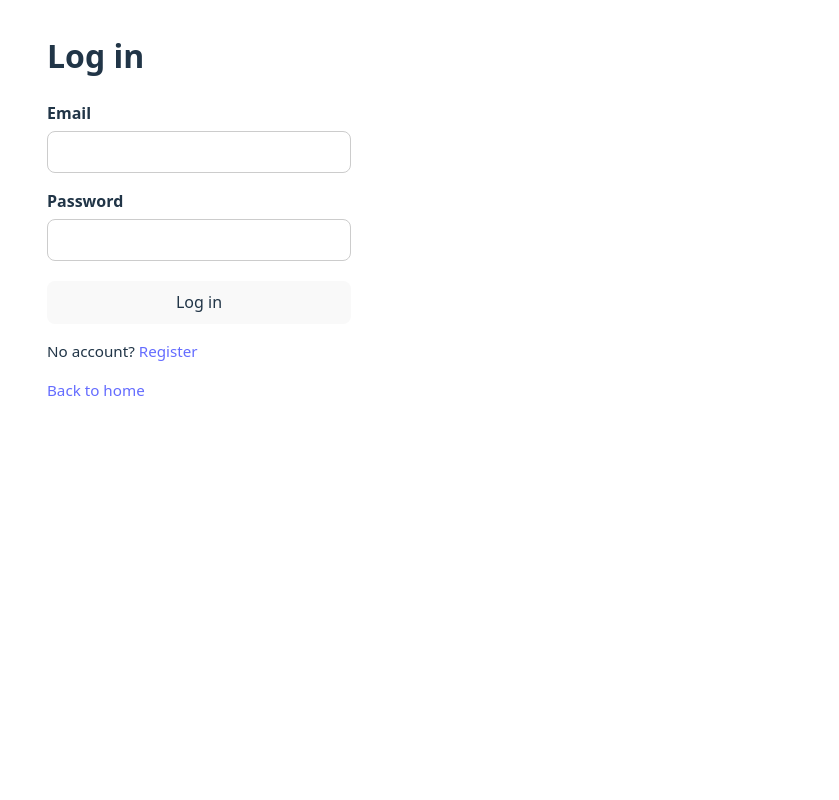
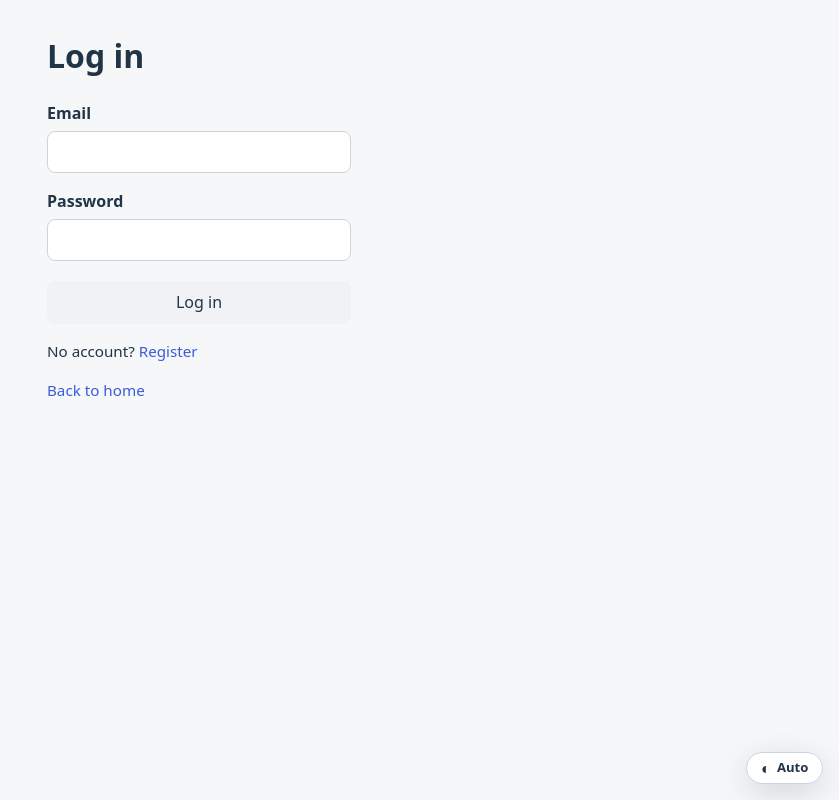
Before and after one commit to vansama78-svg/COMP6080_prestro, a React (Vite) app in the folder frontend/: page /login in a window 1280 px wide. Shown: the whole page, without its empty margins (441-1280 px from the left). Built offline with nearby package versions, Linux system fonts and the light colour scheme.

Commit message:
Add dark mode adaption

```diff
--- a/frontend/src/App.css
+++ b/frontend/src/App.css
@@ -55,17 +55,21 @@
 }
 
 .form__field input {
+  background-color: var(--color-input-bg);
   border-radius: 8px;
-  border: 1px solid #ccc;
+  border: 1px solid var(--color-input-border);
   box-sizing: border-box;
+  color: var(--color-text);
   font: inherit;
   padding: 0.5rem 0.65rem;
 }
 
 .form__field textarea {
+  background-color: var(--color-input-bg);
   border-radius: 8px;
-  border: 1px solid #ccc;
+  border: 1px solid var(--color-input-border);
   box-sizing: border-box;
+  color: var(--color-text);
   font: inherit;
   min-height: 6rem;
   padding: 0.5rem 0.65rem;
@@ -89,7 +93,8 @@
 
 .dashboard__bar {
   align-items: center;
-  border-bottom: 1px solid #ccc;
+  background-color: var(--color-surface);
+  border-bottom: 1px solid var(--color-border);
   box-sizing: border-box;
   display: flex;
   gap: 1rem;
@@ -115,7 +120,8 @@
 
 .presentation-card {
   align-items: stretch;
-  border: 1px solid #ccc;
+  background-color: var(--color-surface);
+  border: 1px solid var(--color-border);
   border-radius: 10px;
   display: grid;
   gap: 0.6rem;
@@ -126,14 +132,14 @@
 
 .presentation-card__thumb {
   aspect-ratio: 2 / 1;
-  background: #f5f5f5;
+  background: var(--color-card-thumb);
   border-radius: 6px;
   object-fit: cover;
   width: 100%;
 }
 
 .presentation-card__thumb--empty {
-  border: 1px dashed #bbb;
+  border: 1px dashed var(--color-card-thumb-dash);
 }
 
 .presentation-card__meta {
@@ -209,8 +215,8 @@
 
 .slide-deck__canvas {
   aspect-ratio: 16 / 9;
-  background: #fff;
-  border: 1px solid #ccc;
+  background: var(--color-slide-canvas);
+  border: 1px solid var(--color-slide-chrome-border);
   border-radius: 8px;
   max-width: 960px;
   overflow: hidden;
@@ -219,7 +225,7 @@
 }
 
 .slide-text {
-  border: 1px solid #b8b8b8;
+  border: 1px solid var(--color-slide-element-border);
   box-sizing: border-box;
   left: 0;
   overflow: auto;
@@ -233,7 +239,7 @@
 .slide-image,
 .slide-video,
 .slide-code {
-  border: 1px solid #b8b8b8;
+  border: 1px solid var(--color-slide-element-border);
   box-sizing: border-box;
   left: 0;
   overflow: hidden;
@@ -263,7 +269,7 @@
 
 .modal-backdrop {
   align-items: center;
-  background: rgba(0, 0, 0, 0.45);
+  background: var(--backdrop-scrim);
   display: flex;
   inset: 0;
   justify-content: center;
@@ -273,9 +279,10 @@
 }
 
 .modal {
-  background: var(--surface, #fff);
+  background: var(--color-surface);
   border-radius: 10px;
-  box-shadow: 0 8px 32px rgba(0, 0, 0, 0.2);
+  box-shadow: var(--shadow-modal);
+  color: var(--color-text);
   max-width: 32rem;
   padding: 1rem 1.25rem;
   width: 100%;
@@ -294,7 +301,7 @@
 
 .error-dialog-backdrop {
   align-items: center;
-  background: rgba(0, 0, 0, 0.45);
+  background: var(--backdrop-scrim);
   box-sizing: border-box;
   display: flex;
   inset: 0;
@@ -305,9 +312,10 @@
 }
 
 .error-dialog {
-  background: var(--surface, #fff);
+  background: var(--color-surface);
   border-radius: 10px;
-  box-shadow: 0 8px 32px rgba(0, 0, 0, 0.2);
+  box-shadow: var(--shadow-modal);
+  color: var(--color-text);
   max-width: 28rem;
   padding: 1rem 1.25rem;
   width: 100%;
@@ -328,6 +336,7 @@
 .error-dialog__close {
   background: transparent;
   border: none;
+  color: var(--color-text);
   cursor: pointer;
   font-size: 1.5rem;
   line-height: 1;
@@ -361,7 +370,7 @@
 }
 
 .theme-fieldset {
-  border: 1px solid #ccc;
+  border: 1px solid var(--color-border);
   border-radius: 8px;
   margin: 0 0 1rem;
   padding: 0.75rem 1rem;
@@ -393,8 +402,9 @@
 }
 
 .slide-panel-item {
+  background-color: var(--color-surface-muted);
   border-radius: 8px;
-  border: 1px solid #ccc;
+  border: 1px solid var(--color-border);
   cursor: pointer;
   font: inherit;
   padding: 0.65rem 0.85rem;
@@ -403,12 +413,12 @@
 }
 
 .slide-panel-item:hover {
-  border-color: #888;
+  border-color: var(--color-border-strong);
 }
 
 .slide-panel-item--active {
-  border-color: #246bfd;
-  box-shadow: 0 0 0 1px #246bfd;
+  border-color: var(--color-accent);
+  box-shadow: 0 0 0 1px var(--color-accent);
 }
 
 .preview-page {
@@ -521,55 +531,38 @@
   white-space: pre;
 }
 
-@media (prefers-color-scheme: dark) {
-  .form__field input {
-    background: #1a1a1a;
-    border-color: #444;
-    color: inherit;
-  }
+.theme-toggle {
+  align-items: center;
+  background-color: var(--color-surface);
+  border: 1px solid var(--color-border);
+  border-radius: 999px;
+  bottom: max(1rem, env(safe-area-inset-bottom));
+  box-shadow: var(--shadow-modal);
+  color: var(--color-text);
+  display: inline-flex;
+  gap: 0.4rem;
+  line-height: 1.2;
+  padding: 0.45rem 0.85rem;
+  position: fixed;
+  right: max(1rem, env(safe-area-inset-right));
+  z-index: 850;
+}
 
-  .form__field textarea {
-    background: #1a1a1a;
-    border-color: #444;
-    color: inherit;
-  }
+.theme-toggle:hover {
+  border-color: var(--color-border-strong);
+}
 
-  .dashboard__bar {
-    border-color: #444;
-  }
+.theme-toggle:focus-visible {
+  outline: 2px solid var(--color-focus-ring);
+  outline-offset: 2px;
+}
 
-  .error-dialog {
-    --surface: #2a2a2a;
-  }
+.theme-toggle__icon {
+  font-size: 1rem;
+  line-height: 1;
+}
 
-  .presentation-card {
-    border-color: #444;
-  }
-
-  .presentation-card__thumb {
-    background: #1f1f1f;
-  }
-
-  .presentation-card__thumb--empty {
-    border-color: #555;
-  }
-
-  .slide-deck__canvas {
-    background: #101010;
-    border-color: #444;
-  }
-
-  .slide-text {
-    border-color: #686868;
-  }
-
-  .slide-image,
-  .slide-video,
-  .slide-code {
-    border-color: #686868;
-  }
-
-  .modal {
-    --surface: #2a2a2a;
-  }
+.theme-toggle__text {
+  font-size: 0.82rem;
+  font-weight: 600;
 }
--- a/frontend/src/App.tsx
+++ b/frontend/src/App.tsx
@@ -1,6 +1,7 @@
 import { Route, Routes } from "react-router-dom";
 import { ErrorDialog } from "./components/ErrorDialog";
 import { ProtectedRoute } from "./components/ProtectedRoute";
+import { ThemeToggle } from "./components/ThemeToggle";
 import { DashboardPage } from "./pages/DashboardPage";
 import { LandingPage } from "./pages/LandingPage";
 import { LoginPage } from "./pages/LoginPage";
@@ -12,6 +13,7 @@ import "./App.css";
 export default function App() {
   return (
     <>
+      <ThemeToggle />
       <Routes>
         <Route element={<LandingPage />} path="/" />
         <Route element={<LoginPage />} path="/login" />
--- /dev/null
+++ b/frontend/src/components/ThemeToggle.tsx
@@ -0,0 +1,54 @@
+import { useEffect, useState } from "react";
+import {
+  applyThemePreference,
+  readStoredTheme,
+  type ThemePreference,
+  THEME_STORAGE_KEY,
+} from "../theme";
+
+export function ThemeToggle() {
+  const [theme, setTheme] = useState<ThemePreference>(() => readStoredTheme());
+
+  useEffect(() => {
+    applyThemePreference(theme);
+    try {
+      localStorage.setItem(THEME_STORAGE_KEY, theme);
+    } catch {
+      /* ignore */
+    }
+  }, [theme]);
+
+  useEffect(() => {
+    if (theme !== "system" || typeof window.matchMedia !== "function") {
+      return;
+    }
+    const mq = window.matchMedia("(prefers-color-scheme: dark)");
+    const onChange = () => applyThemePreference("system");
+    mq.addEventListener("change", onChange);
+    return () => mq.removeEventListener("change", onChange);
+  }, [theme]);
+
+  const cycle = () => {
+    setTheme((t) => (t === "system" ? "light" : t === "light" ? "dark" : "system"));
+  };
+
+  const label =
+    theme === "system" ? "Follow system" : theme === "light" ? "Light theme" : "Dark theme";
+
+  return (
+    <button
+      aria-label={`${label}. Click to switch appearance.`}
+      className="theme-toggle"
+      onClick={cycle}
+      title={`Appearance: ${label} (click to cycle)`}
+      type="button"
+    >
+      <span aria-hidden className="theme-toggle__icon">
+        {theme === "system" ? "◐" : theme === "light" ? "☀" : "☾"}
+      </span>
+      <span className="theme-toggle__text">
+        {theme === "system" ? "Auto" : theme === "light" ? "Light" : "Dark"}
+      </span>
+    </button>
+  );
+}
--- a/frontend/src/index.css
+++ b/frontend/src/index.css
@@ -6,6 +6,120 @@
   text-rendering: optimizeLegibility;
   -webkit-font-smoothing: antialiased;
   -moz-osx-font-smoothing: grayscale;
+
+  color-scheme: light;
+  /* App shell (pages, forms, dashboard) */
+  --color-bg: #f6f7f9;
+  --color-text: #213547;
+  --color-text-muted: #5a6573;
+  --color-border: #cfd4dc;
+  --color-border-strong: #9aa3af;
+  --color-surface: #ffffff;
+  --color-surface-muted: #eef0f4;
+  --color-card-thumb: #eceef2;
+  --color-card-thumb-dash: #b8c0cc;
+  --color-input-bg: #ffffff;
+  --color-input-border: #cfd4dc;
+  --color-button-bg: #f0f2f6;
+  --color-button-text: #213547;
+  --color-button-hover-border: #646cff;
+  --color-link: #3b5bdb;
+  --color-link-hover: #2f4ac4;
+  --color-accent: #246bfd;
+  --color-accent-muted: #1e5fd6;
+  --color-focus-ring: #646cff;
+  /* Slide editing canvas — keep paper-white for accurate slide preview */
+  --color-slide-canvas: #ffffff;
+  --color-slide-chrome-border: #cfd4dc;
+  --color-slide-element-border: #b8b8b8;
+  --shadow-modal: 0 8px 32px rgba(0, 0, 0, 0.14);
+  --backdrop-scrim: rgba(0, 0, 0, 0.45);
+}
+
+@media (prefers-color-scheme: dark) {
+  :root:not([data-theme="light"]) {
+    color-scheme: dark;
+    --color-bg: #121212;
+    --color-text: #e8eaed;
+    --color-text-muted: #9aa0a6;
+    --color-border: #3c4043;
+    --color-border-strong: #80868b;
+    --color-surface: #1e1e1e;
+    --color-surface-muted: #2d2d2d;
+    --color-card-thumb: #262626;
+    --color-card-thumb-dash: #5f6368;
+    --color-input-bg: #2d2d2d;
+    --color-input-border: #5f6368;
+    --color-button-bg: #303030;
+    --color-button-text: #e8eaed;
+    --color-button-hover-border: #8ab4f8;
+    --color-link: #8ab4f8;
+    --color-link-hover: #aec9fa;
+    --color-accent: #8ab4f8;
+    --color-accent-muted: #669df6;
+    --color-focus-ring: #8ab4f8;
+    --color-slide-canvas: #ffffff;
+    --color-slide-chrome-border: #5f6368;
+    --color-slide-element-border: #9aa0a6;
+    --shadow-modal: 0 12px 40px rgba(0, 0, 0, 0.55);
+    --backdrop-scrim: rgba(0, 0, 0, 0.62);
+  }
+}
+
+:root[data-theme="dark"] {
+  color-scheme: dark;
+  --color-bg: #121212;
+  --color-text: #e8eaed;
+  --color-text-muted: #9aa0a6;
+  --color-border: #3c4043;
+  --color-border-strong: #80868b;
+  --color-surface: #1e1e1e;
+  --color-surface-muted: #2d2d2d;
+  --color-card-thumb: #262626;
+  --color-card-thumb-dash: #5f6368;
+  --color-input-bg: #2d2d2d;
+  --color-input-border: #5f6368;
+  --color-button-bg: #303030;
+  --color-button-text: #e8eaed;
+  --color-button-hover-border: #8ab4f8;
+  --color-link: #8ab4f8;
+  --color-link-hover: #aec9fa;
+  --color-accent: #8ab4f8;
+  --color-accent-muted: #669df6;
+  --color-focus-ring: #8ab4f8;
+  --color-slide-canvas: #ffffff;
+  --color-slide-chrome-border: #5f6368;
+  --color-slide-element-border: #9aa0a6;
+  --shadow-modal: 0 12px 40px rgba(0, 0, 0, 0.55);
+  --backdrop-scrim: rgba(0, 0, 0, 0.62);
+}
+
+:root[data-theme="light"] {
+  color-scheme: light;
+  --color-bg: #f6f7f9;
+  --color-text: #213547;
+  --color-text-muted: #5a6573;
+  --color-border: #cfd4dc;
+  --color-border-strong: #9aa3af;
+  --color-surface: #ffffff;
+  --color-surface-muted: #eef0f4;
+  --color-card-thumb: #eceef2;
+  --color-card-thumb-dash: #b8c0cc;
+  --color-input-bg: #ffffff;
+  --color-input-border: #cfd4dc;
+  --color-button-bg: #f0f2f6;
+  --color-button-text: #213547;
+  --color-button-hover-border: #646cff;
+  --color-link: #3b5bdb;
+  --color-link-hover: #2f4ac4;
+  --color-accent: #246bfd;
+  --color-accent-muted: #1e5fd6;
+  --color-focus-ring: #646cff;
+  --color-slide-canvas: #ffffff;
+  --color-slide-chrome-border: #cfd4dc;
+  --color-slide-element-border: #b8b8b8;
+  --shadow-modal: 0 8px 32px rgba(0, 0, 0, 0.14);
+  --backdrop-scrim: rgba(0, 0, 0, 0.45);
 }
 
 *,
@@ -18,6 +132,8 @@ body {
   margin: 0;
   min-height: 100vh;
   min-width: 320px;
+  background-color: var(--color-bg);
+  color: var(--color-text);
 }
 
 #root {
@@ -26,12 +142,12 @@ body {
 
 a {
   font-weight: 500;
-  color: #646cff;
+  color: var(--color-link);
   text-decoration: inherit;
 }
 
 a:hover {
-  color: #535bf2;
+  color: var(--color-link-hover);
 }
 
 button {
@@ -41,33 +157,26 @@ button {
   font-size: 1em;
   font-weight: 500;
   font-family: inherit;
-  background-color: #1a1a1a;
-  color: rgba(255, 255, 255, 0.92);
+  background-color: var(--color-button-bg);
+  color: var(--color-button-text);
   cursor: pointer;
   transition: border-color 0.25s;
 }
 
 button:hover {
-  border-color: #646cff;
+  border-color: var(--color-button-hover-border);
 }
 
 button:focus-visible {
-  outline: 2px solid #646cff;
+  outline: 2px solid var(--color-focus-ring);
   outline-offset: 2px;
 }
 
-@media (prefers-color-scheme: light) {
-  :root {
-    color: #213547;
-    background-color: #ffffff;
-  }
-
-  a:hover {
-    color: #747bff;
-  }
-
-  button {
-    background-color: #f9f9f9;
-    color: #213547;
-  }
+select {
+  background-color: var(--color-input-bg);
+  border: 1px solid var(--color-input-border);
+  border-radius: 8px;
+  color: var(--color-text);
+  font: inherit;
+  padding: 0.35rem 0.5rem;
 }
--- a/frontend/src/main.tsx
+++ b/frontend/src/main.tsx
@@ -5,6 +5,9 @@ import App from "./App.tsx";
 import { AuthProvider } from "./context/AuthProvider.tsx";
 import { ErrorProvider } from "./context/ErrorProvider.tsx";
 import "./index.css";
+import { initThemeFromStorage } from "./theme.ts";
+
+initThemeFromStorage();
 
 createRoot(document.getElementById("root")!).render(
   <StrictMode>
--- /dev/null
+++ b/frontend/src/theme.ts
@@ -0,0 +1,29 @@
+export type ThemePreference = "system" | "light" | "dark";
+
+export const THEME_STORAGE_KEY = "presto-theme";
+
+export function readStoredTheme(): ThemePreference {
+  try {
+    const v = localStorage.getItem(THEME_STORAGE_KEY);
+    if (v === "light" || v === "dark" || v === "system") {
+      return v;
+    }
+  } catch {
+    /* ignore */
+  }
+  return "system";
+}
+
+export function applyThemePreference(theme: ThemePreference): void {
+  const root = document.documentElement;
+  root.removeAttribute("data-theme");
+  if (theme === "light") {
+    root.dataset.theme = "light";
+  } else if (theme === "dark") {
+    root.dataset.theme = "dark";
+  }
+}
+
+export function initThemeFromStorage(): void {
+  applyThemePreference(readStoredTheme());
+}
```
